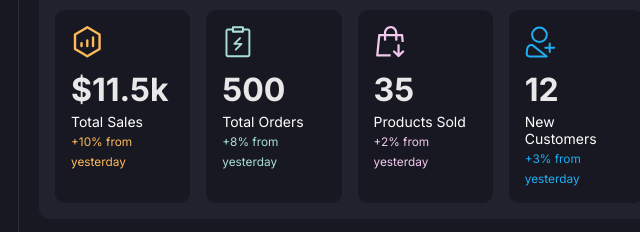
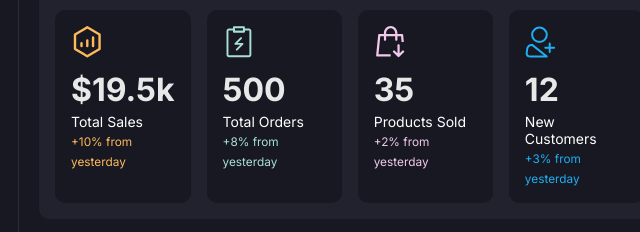
Before and after one commit to pedolkadeveloper123/Dashboard-Developer, a plain HTML site: page index.html in a window 1280 px wide. Shown: the part 162-394 px from the top of the page, 170-810 px from the left. Drawn offline with nearby package versions, Linux system fonts and the light colour scheme; a script that the page names is missing.

Commit message:
Update index.html

```diff
--- a/index.html
+++ b/index.html
@@ -468,7 +468,7 @@
                       stroke-linejoin="round"
                     />
                   </svg>
-                  <h3>$11.5k</h3>
+                  <h3>$19.5k</h3>
                   <p>Total Sales</p>
                   <span>+10% from yesterday</span>
                 </div>
```
